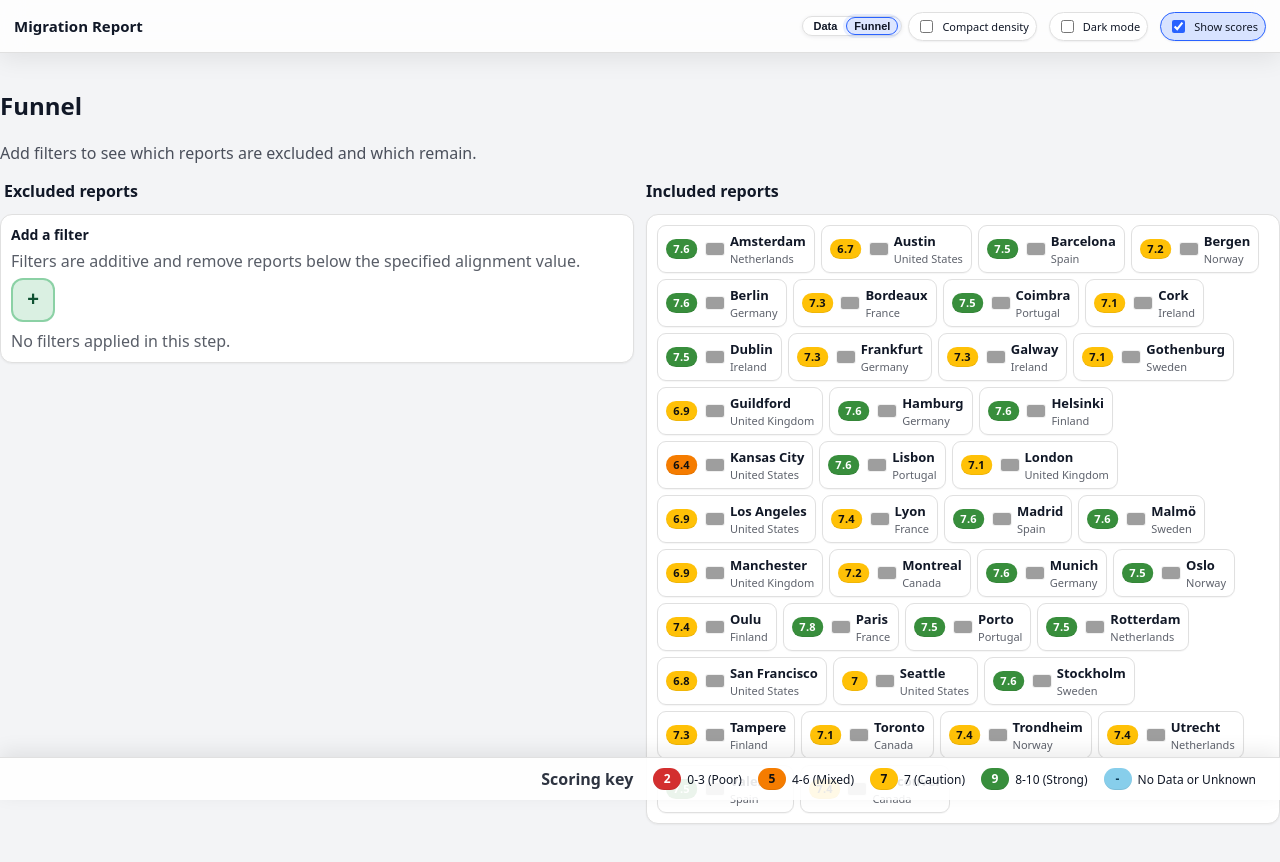
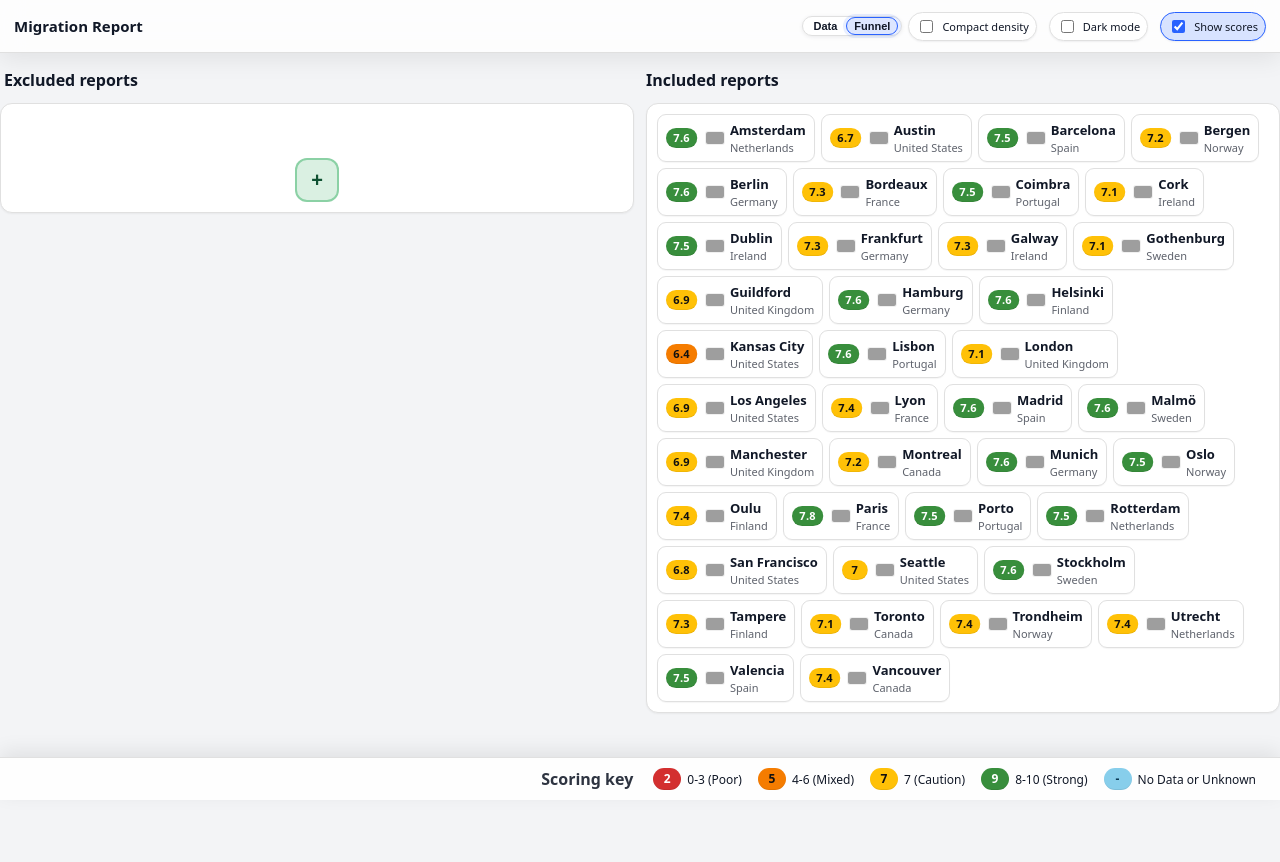
Before and after one commit to TreyWheeler/MigrationReport, a website with bundled scripts: page index.html in a window 1280 px wide. Both pictures are taken after a click on the tab "Funnel". After the commit the page ends 817 px from the top, so only its background shows below. Built offline with nearby package versions, Linux system fonts and the light colour scheme; grey boxes are pictures that could not be loaded.

Commit message:
Tidy funnel layout and add controls

```diff
--- a/index.html
+++ b/index.html
@@ -468,17 +468,15 @@
     body[data-theme="dark"] #countrySelect option:checked { background: color-mix(in srgb, var(--md-color-primary) 30%, transparent); color: var(--md-color-on-surface); }
     /* Funnel view */
     .funnel-view__inner { display: flex; flex-direction: column; gap: 16px; padding: 16px 0 32px; }
-    .funnel-view__header { display: flex; align-items: center; justify-content: space-between; gap: 12px; flex-wrap: wrap; }
-    .funnel-view__hint { margin: 0; color: color-mix(in srgb, var(--md-color-on-surface) 75%, transparent); }
     .funnel-grid { display: flex; flex-direction: column; gap: 12px; }
     .funnel-grid__headers,
     .funnel-row { display: grid; grid-template-columns: minmax(320px, 1fr) minmax(260px, 1fr); gap: 12px; align-items: flex-start; }
     .funnel-grid__headers { font-weight: 700; color: var(--md-color-on-surface); padding: 0 4px; }
     .funnel-rows { display: flex; flex-direction: column; gap: 12px; }
     .funnel-cell { background: var(--md-color-surface); border: 1px solid var(--md-color-outline); border-radius: 12px; padding: 10px; min-height: 110px; display: flex; flex-direction: column; gap: 8px; box-shadow: 0 1px 2px rgba(0,0,0,0.05); }
-    .funnel-cell__title { margin: 0; font-size: 14px; color: var(--md-color-on-surface); }
     .funnel-cell__muted { margin: 0; color: color-mix(in srgb, var(--md-color-on-surface) 70%, transparent); }
     .funnel-cell__controls { display: flex; flex-direction: column; gap: 6px; }
+    .funnel-cell__controls--center { align-items: center; justify-content: center; }
     .funnel-filter-summary { display: flex; flex-direction: column; gap: 4px; }
     .funnel-filter-summary__rule { font-weight: 600; color: var(--md-color-on-surface); }
     .funnel-filter-actions { display: flex; flex-wrap: wrap; gap: 8px; align-items: center; }
@@ -1224,12 +1222,6 @@
     </section>
     <section id="funnelView" class="view-pane" role="tabpanel" aria-labelledby="funnelTab" aria-label="Funnel view" hidden>
       <div class="container funnel-view__inner">
-        <div class="funnel-view__header">
-          <div>
-            <h2>Funnel</h2>
-            <p class="funnel-view__hint">Add filters to see which reports are excluded and which remain.</p>
-          </div>
-        </div>
         <div class="funnel-grid">
           <div class="funnel-grid__headers" aria-hidden="true">
             <div>Excluded reports</div>
--- a/src/ui/funnelView.js
+++ b/src/ui/funnelView.js
@@ -205,6 +205,9 @@ function renderReportList(nodes, emptyText) {
   const wrapper = document.createElement('div');
   wrapper.className = 'funnel-report-list';
   if (!nodes || nodes.length === 0) {
+    if (!emptyText) {
+      return wrapper;
+    }
     const empty = document.createElement('p');
     empty.className = 'funnel-empty';
     empty.textContent = emptyText;
@@ -242,11 +245,6 @@ function makeFilterRow(filter, index, excluded, included) {
   controls.className = 'funnel-cell__controls';
   controls.appendChild(makeFilterSummary(filter));
 
-  const hint = document.createElement('p');
-  hint.className = 'funnel-cell__muted';
-  hint.textContent = 'Remove or edit this filter to change the funnel.';
-  controls.appendChild(hint);
-
   const actions = document.createElement('div');
   actions.className = 'funnel-filter-actions';
 
@@ -271,8 +269,9 @@ function makeFilterRow(filter, index, excluded, included) {
   actions.appendChild(editBtn);
   actions.appendChild(removeBtn);
   controls.appendChild(actions);
+
+  excludedCell.appendChild(renderReportList(excluded, 'No reports excluded by this filter.'));
   excludedCell.appendChild(controls);
-  excludedCell.appendChild(renderReportList(excluded, 'No reports excluded by this filter.'));
 
   const includedCell = document.createElement('div');
   includedCell.className = 'funnel-cell';
@@ -291,15 +290,7 @@ function makeAddRow(remaining) {
   excludedCell.className = 'funnel-cell';
 
   const controls = document.createElement('div');
-  controls.className = 'funnel-cell__controls';
-  const title = document.createElement('h3');
-  title.className = 'funnel-cell__title';
-  title.textContent = 'Add a filter';
-  controls.appendChild(title);
-  const hint = document.createElement('p');
-  hint.className = 'funnel-cell__muted';
-  hint.textContent = 'Filters are additive and remove reports below the specified alignment value.';
-  controls.appendChild(hint);
+  controls.className = 'funnel-cell__controls funnel-cell__controls--center';
 
   const actions = document.createElement('div');
   actions.className = 'funnel-filter-actions';
@@ -312,8 +303,8 @@ function makeAddRow(remaining) {
   actions.appendChild(addBtn);
   controls.appendChild(actions);
 
+  excludedCell.appendChild(renderReportList([], ''));
   excludedCell.appendChild(controls);
-  excludedCell.appendChild(renderReportList([], 'No filters applied in this step.'));
 
   const includedCell = document.createElement('div');
   includedCell.className = 'funnel-cell';
```
